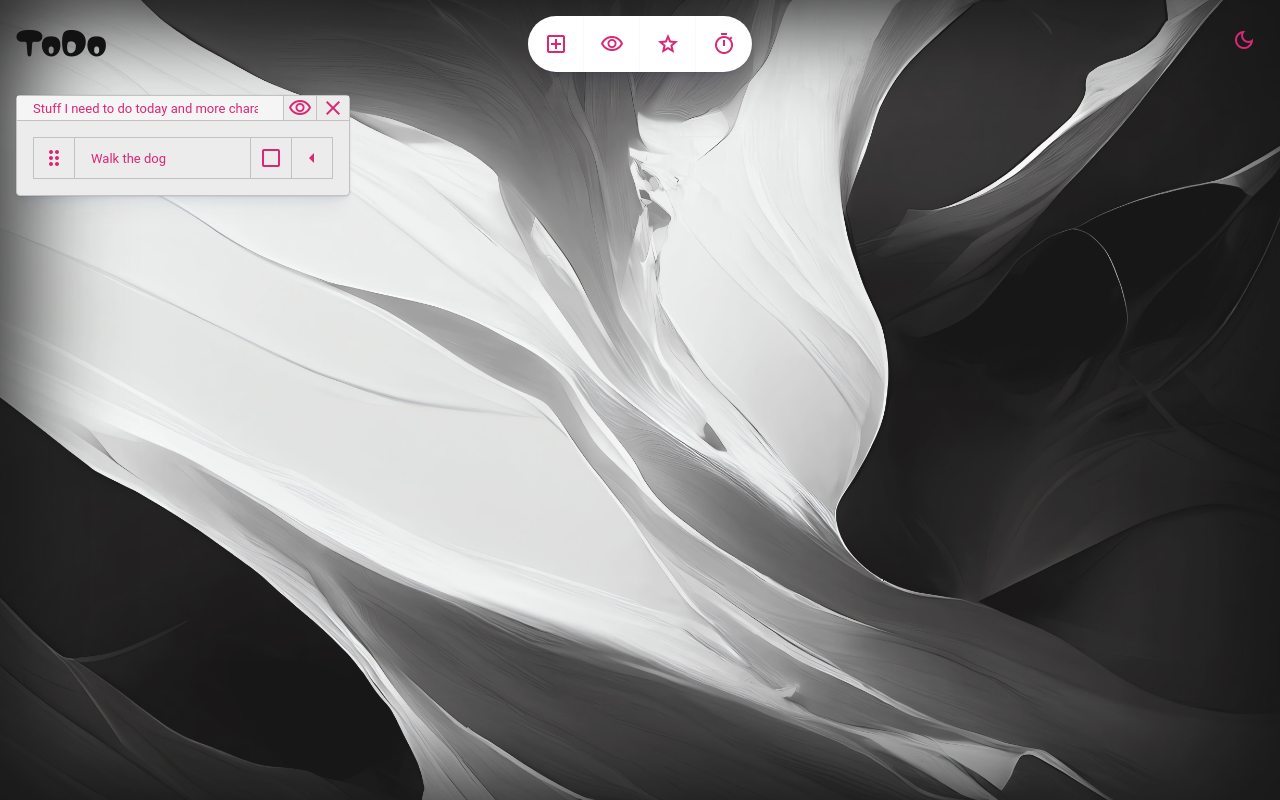
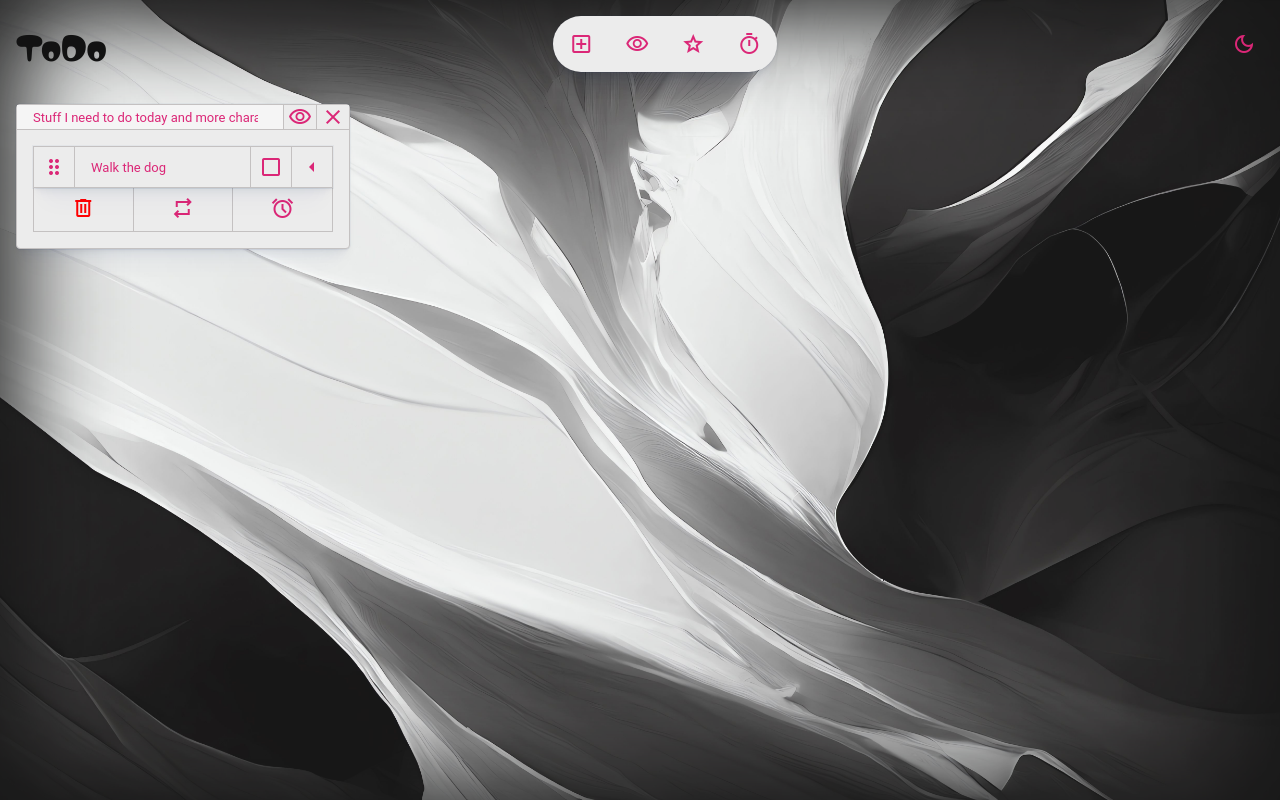
Before and after one commit to becausecannotbeblank/to-do-list, a website built with webpack: page src/template.html in a window 1280 px wide. Built offline with nearby package versions, Linux system fonts and the light colour scheme.

Commit message:
Added entry menu buttons.

```diff
--- a/src/index.js
+++ b/src/index.js
@@ -16,67 +16,3 @@ function setTheme(){
 }
 
 document.getElementById("switch-theme-button").addEventListener("click", setTheme);
-
-// W3schools + altered by ChatGPT: Make the DIV element draggable:
-// Make #container draggable
-
-const elmnt = document.getElementById("console");
-
-const rect = elmnt.getBoundingClientRect();
-
-// Initially center the container
-elmnt.style.position = "fixed";
-elmnt.style.left = `${window.innerWidth / 2}px`;
-elmnt.style.top = `${rect.top}px`;
-elmnt.style.transform = "translateX(-50%)";
-
-dragElement(elmnt);
-
-function dragElement(elmnt) {
-
-    let startMouseX;
-    let startMouseY;
-    let startLeft;
-    let startTop;
-
-    elmnt.addEventListener("mousedown", dragMouseDown);
-
-    function dragMouseDown(e) {
-
-        // Ignore right-click
-        if (e.button !== 0) return;
-
-        const rect = elmnt.getBoundingClientRect();
-
-        startMouseX = e.clientX;
-        startMouseY = e.clientY;
-
-        startLeft = rect.left;
-        startTop = rect.top;
-
-        // Convert from centered positioning to normal positioning
-        elmnt.style.transform = "none";
-        elmnt.style.left = `${startLeft}px`;
-        elmnt.style.top = `${startTop}px`;
-
-        document.addEventListener("mousemove", elementDrag);
-        document.addEventListener("mouseup", closeDragElement);
-    }
-
-    function elementDrag(e) {
-
-        e.preventDefault();
-
-        const deltaX = e.clientX - startMouseX;
-        const deltaY = e.clientY - startMouseY;
-
-        elmnt.style.left = `${startLeft + deltaX}px`;
-        elmnt.style.top = `${startTop + deltaY}px`;
-    }
-
-    function closeDragElement() {
-
-        document.removeEventListener("mousemove", elementDrag);
-        document.removeEventListener("mouseup", closeDragElement);
-    }
-}
--- a/src/styles.css
+++ b/src/styles.css
@@ -117,7 +117,7 @@ button:hover{
     flex-direction: column;
     padding: 1rem;
     justify-content: center;
-    background-color: white;
+    background-color: var(--list-bg-color);
     border-style: none;
     border-radius: 0%;
 }
@@ -143,13 +143,12 @@ button:hover{
     box-shadow: rgba(14, 63, 126, 0.04) 0px 0px 0px 1px, rgba(42, 51, 69, 0.04) 0px 1px 1px -0.5px, rgba(42, 51, 70, 0.04) 0px 3px 3px -1.5px, rgba(42, 51, 70, 0.04) 0px 6px 6px -3px, rgba(14, 63, 126, 0.04) 0px 12px 12px -6px, rgba(14, 63, 126, 0.04) 0px 24px 24px -12px;
 }
 
-.list-content{
+.list-content{ /*this has to change now because it controls entry + its menu*/
     display: flex;
     flex-direction: column;
     overflow: hidden;
     width: 300px;
     padding: 1rem;
-    gap: 1rem;
 }
 
 .list-taskbar{
@@ -187,10 +186,13 @@ button:hover{
 }
 
 .entry {
+    z-index: 3;
     display: flex;
+    flex-direction: row;
     justify-content: space-between;
     align-items: center;
     border: 1px solid rgb(196, 193, 193);
+    box-shadow: rgba(14, 63, 126, 0.04) 0px 0px 0px 1px, rgba(42, 51, 69, 0.04) 0px 1px 1px -0.5px, rgba(42, 51, 70, 0.04) 0px 3px 3px -1.5px, rgba(42, 51, 70, 0.04) 0px 6px 6px -3px, rgba(14, 63, 126, 0.04) 0px 12px 12px -6px, rgba(14, 63, 126, 0.04) 0px 24px 24px -12px;
 }
 
 .title-drag{
@@ -220,3 +222,26 @@ button:hover{
     border-left: 1px solid rgb(196, 193, 193);
     border-radius: 0;
 }
+
+.entry-menu{
+    display: flex;
+    flex-direction: row;
+    justify-content: space-between;
+    border-left: 1px solid rgb(196, 193, 193);
+    border-bottom: 1px solid rgb(196, 193, 193);
+    border-right: 1px solid rgb(196, 193, 193);
+}
+
+.entry-menu > * {
+    display: block;
+    width: 100%;
+    border-radius: 0;
+}
+
+.entry-menu > :not(:last-child){
+    border-right: 1px solid rgb(196, 193, 193);
+}
+
+.delete-btn{
+    color: red;
+}
--- a/src/template.html
+++ b/src/template.html
@@ -51,6 +51,12 @@
                         </div>
                     </div>
 
+                    <div class="entry-menu">
+                            <button class="delete-btn"><span class="material-symbols-outlined">delete</span></button>
+                            <button><span class="material-symbols-outlined">repeat</span></button>
+                            <button><span class="material-symbols-outlined">alarm</span></button>
+                    </div>
+
                 </div>
             </div>
         </div>
```
